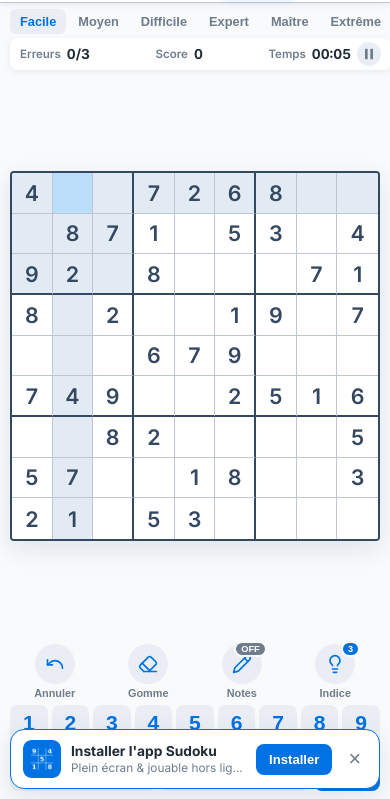
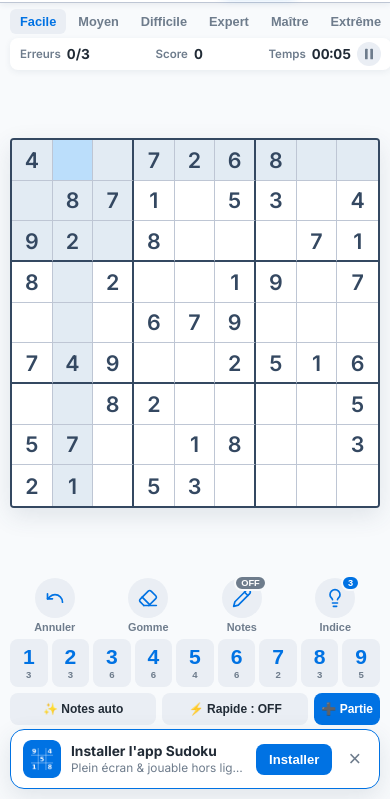
Before and after one commit to hichamatlas75-del/sudokuonline, a plain HTML site: page index.html in a window 390 px wide. Shown: the part 45-844 px from the top of the page. Drawn offline with Linux system fonts and the light colour scheme; no server answers.

Commit message:
fix(mobile-layout): lock viewport height with fixed inset and square board-wrapper to prevent bottom controls clipping

```diff
--- a/styles.css
+++ b/styles.css
@@ -1774,10 +1774,17 @@ button,
 
 /* ---------- Téléphones & tablettes en portrait (100% sans scroll sur l'écran d'accueil) ---------- */
 @media (max-width: 820px) {
-    html, body {
-        height: 100vh;
-        height: 100dvh;
-        max-height: 100dvh;
+    html {
+        height: 100%;
+        overflow: hidden;
+    }
+    body {
+        position: fixed;
+        inset: 0;
+        width: 100%;
+        height: 100%;
+        min-height: 0;
+        max-height: 100%;
         overflow: hidden;
     }
 
@@ -1804,9 +1811,10 @@ button,
         min-height: 0;
         display: flex;
         flex-direction: column;
-        justify-content: space-between;
+        justify-content: flex-start;
+        gap: 6px;
         margin: 0 auto;
-        padding: 6px 10px calc(8px + env(safe-area-inset-bottom));
+        padding: 6px 10px calc(12px + env(safe-area-inset-bottom));
         max-width: 500px;
     }
 
@@ -1816,7 +1824,7 @@ button,
         flex-direction: column;
         align-items: stretch;
         gap: 4px;
-        margin-bottom: 4px;
+        margin-bottom: 0;
     }
     .difficulty-selector {
         flex-wrap: nowrap;
@@ -1848,31 +1856,30 @@ button,
     .info-value { font-size: 0.86rem; }
     .pause-icon-btn { width: 24px; height: 24px; }
 
-    /* Workspace flexible : la grille prend tout l'espace disponible sans jamais déborder */
+    /* Workspace stable : grille carrée 1:1 et contrôles groupés sans décalage vers le bas */
     .game-workspace {
         flex: 1;
         min-height: 0;
         display: flex;
         flex-direction: column;
-        justify-content: space-between;
+        justify-content: space-evenly;
         align-items: center;
-        gap: 6px;
+        gap: 8px;
     }
 
     .board-wrapper {
-        flex: 1;
-        min-height: 0;
-        width: 100%;
+        flex: 0 0 auto;
+        width: min(100%, calc(100dvh - 305px));
+        aspect-ratio: 1 / 1;
         max-width: none;
         display: flex;
         align-items: center;
         justify-content: center;
-        margin: 0;
+        margin: 0 auto;
     }
     .sudoku-board {
-        width: min(100%, calc(100dvh - 262px));
-        max-width: 100%;
-        max-height: 100%;
+        width: 100%;
+        height: 100%;
         aspect-ratio: 1 / 1;
     }
     .sudoku-cell { font-size: clamp(1.15rem, 5.5vw, 1.75rem); }
@@ -1962,7 +1969,7 @@ button,
 /* Écrans très courts en hauteur (ex: iPhone SE / petits Android) */
 @media (max-width: 820px) and (max-height: 670px) {
     .navbar { height: calc(42px + env(safe-area-inset-top)); }
-    .sudoku-board { width: min(100%, calc(100dvh - 238px)); }
+    .board-wrapper { width: min(100%, calc(100dvh - 270px)); }
     .action-icon-circle { width: 36px; height: 36px; }
     .numpad-btn { height: 42px; }
     .num-digit { font-size: 1.2rem; }
--- a/sw.js
+++ b/sw.js
@@ -12,7 +12,7 @@
  * (Chrome affiche alors ERR_FAILED). On ne met donc en cache que « ./ » et on
  * nettoie toute réponse redirigée avant de la stocker.
  */
-const VERSION = 'v1.0.7';
+const VERSION = 'v1.0.8';
 const SHELL_CACHE = `sudoku-shell-${VERSION}`;
 const FONT_CACHE = 'sudoku-fonts-v1';
 
```
